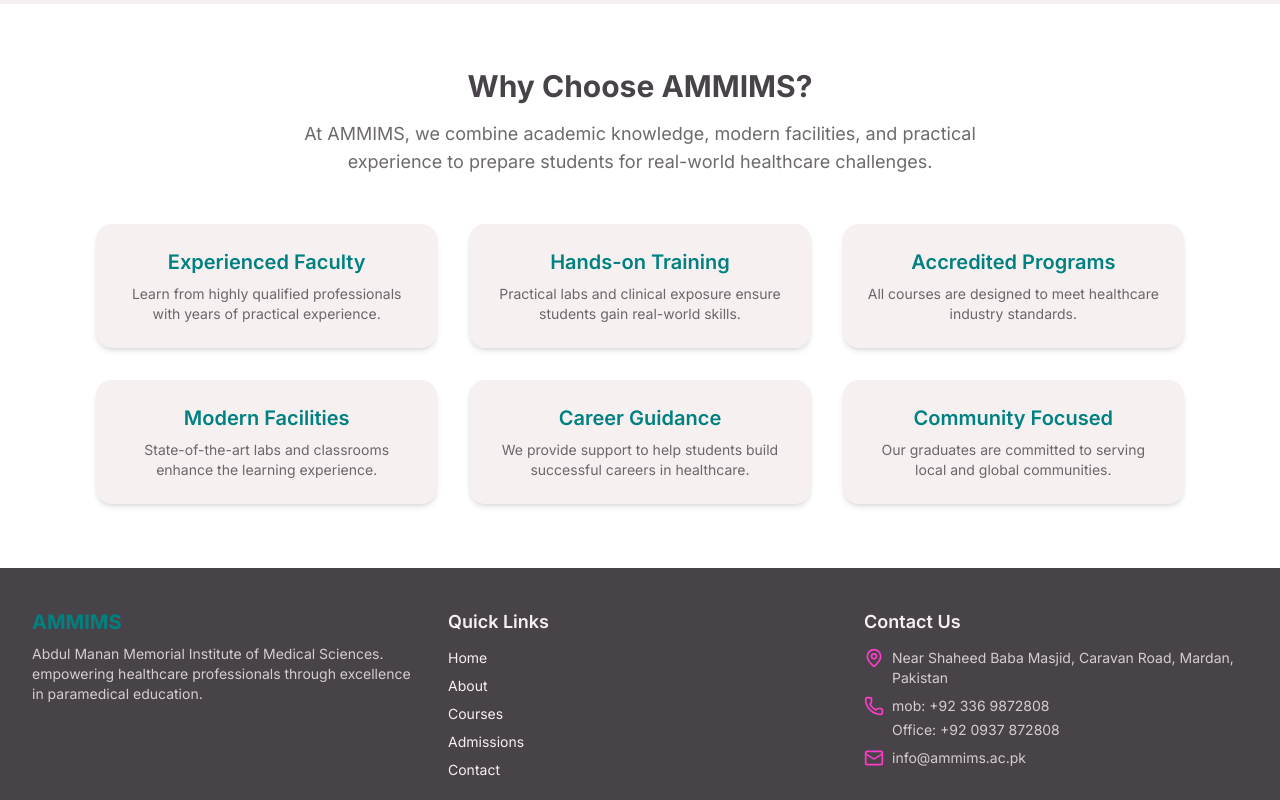
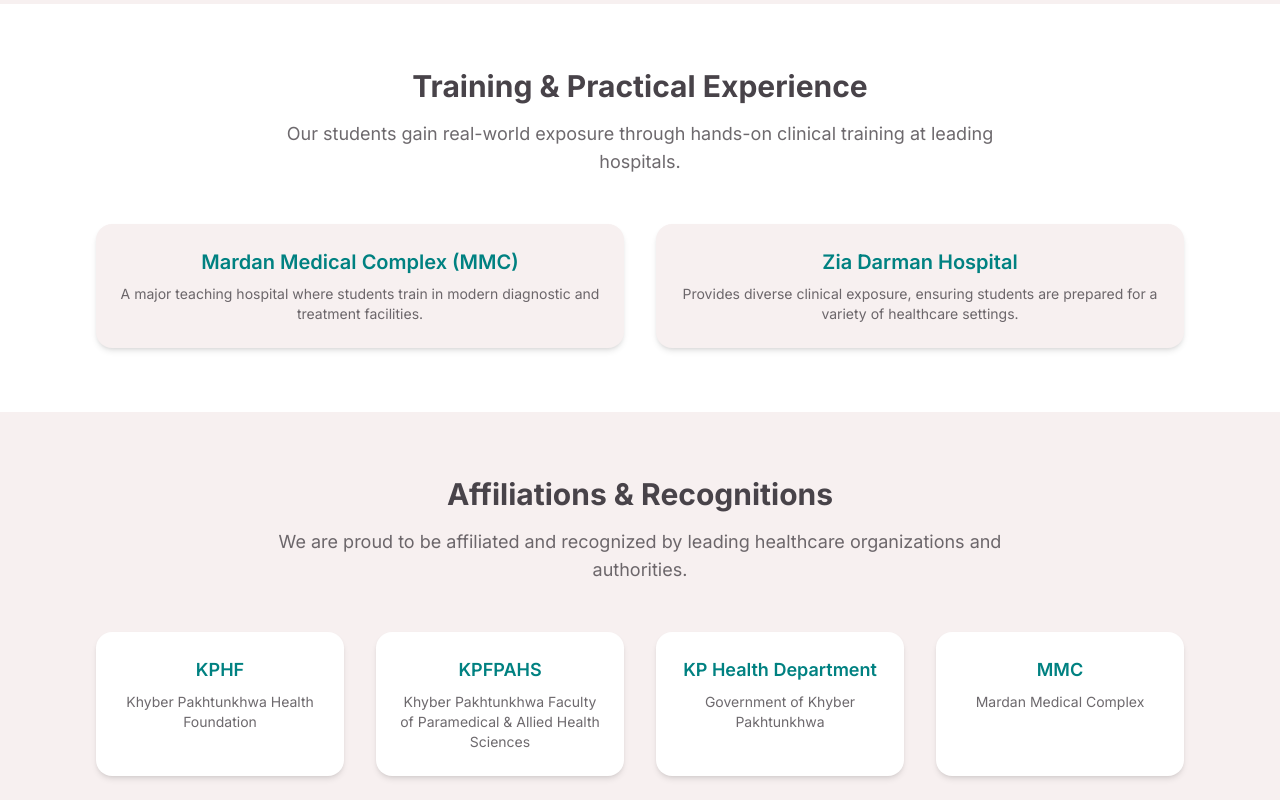
Before and after one commit to asifmanan/ammims-website, a Next.js app: page /about in a window 1280 px wide. Shown: the part 640-1440 px from the top of the page. Built offline with nearby package versions, Linux system fonts and the light colour scheme.

Commit message:
Updates about page, adds institution affiliations and associated hospitals.

```diff
--- a/src/app/about/page.tsx
+++ b/src/app/about/page.tsx
@@ -36,6 +36,61 @@
         </div>
       </section>
 
+            {/* Training & Practical Experience */}
+      <section className="py-16 bg-white">
+        <div className="max-w-6xl mx-auto px-4 sm:px-6 lg:px-8 text-center">
+          <h2 className="text-3xl font-bold text-jet">Training & Practical Experience</h2>
+          <p className="mt-4 text-lg text-jet/80 max-w-3xl mx-auto">
+            Our students gain real-world exposure through hands-on clinical training at leading hospitals.
+          </p>
+
+          <div className="mt-12 grid gap-8 sm:grid-cols-2">
+            <div className="bg-snow p-6 rounded-2xl shadow-md hover:shadow-lg transition">
+              <h3 className="text-xl font-semibold text-brand-primary">Mardan Medical Complex (MMC)</h3>
+              <p className="mt-2 text-sm text-jet/80">
+                A major teaching hospital where students train in modern diagnostic and treatment facilities.
+              </p>
+            </div>
+
+            <div className="bg-snow p-6 rounded-2xl shadow-md hover:shadow-lg transition">
+              <h3 className="text-xl font-semibold text-brand-primary">Zia Darman Hospital</h3>
+              <p className="mt-2 text-sm text-jet/80">
+                Provides diverse clinical exposure, ensuring students are prepared for a variety of healthcare settings.
+              </p>
+            </div>
+          </div>
+        </div>
+      </section>
+
+      {/* Affiliations & Recognitions */}
+      <section className="py-16 bg-snow">
+        <div className="max-w-6xl mx-auto px-4 sm:px-6 lg:px-8 text-center">
+          <h2 className="text-3xl font-bold text-jet">Affiliations & Recognitions</h2>
+          <p className="mt-4 text-lg text-jet/80 max-w-3xl mx-auto">
+            We are proud to be affiliated and recognized by leading healthcare organizations and authorities.
+          </p>
+
+          <div className="mt-12 grid gap-8 sm:grid-cols-2 lg:grid-cols-4">
+            <div className="bg-white p-6 rounded-2xl shadow-md hover:shadow-lg transition">
+              <h3 className="text-lg font-semibold text-brand-primary">KPHF</h3>
+              <p className="mt-2 text-sm text-jet/80">Khyber Pakhtunkhwa Health Foundation</p>
+            </div>
+            <div className="bg-white p-6 rounded-2xl shadow-md hover:shadow-lg transition">
+              <h3 className="text-lg font-semibold text-brand-primary">KPFPAHS</h3>
+              <p className="mt-2 text-sm text-jet/80">Khyber Pakhtunkhwa Faculty of Paramedical & Allied Health Sciences</p>
+            </div>
+            <div className="bg-white p-6 rounded-2xl shadow-md hover:shadow-lg transition">
+              <h3 className="text-lg font-semibold text-brand-primary">KP Health Department</h3>
+              <p className="mt-2 text-sm text-jet/80">Government of Khyber Pakhtunkhwa</p>
+            </div>
+            <div className="bg-white p-6 rounded-2xl shadow-md hover:shadow-lg transition">
+              <h3 className="text-lg font-semibold text-brand-primary">MMC</h3>
+              <p className="mt-2 text-sm text-jet/80">Mardan Medical Complex</p>
+            </div>
+          </div>
+        </div>
+      </section>
+
       {/* Why Choose Us */}
       <section className="py-16 bg-white">
         <div className="max-w-6xl mx-auto px-4 sm:px-6 lg:px-8 text-center">
```
